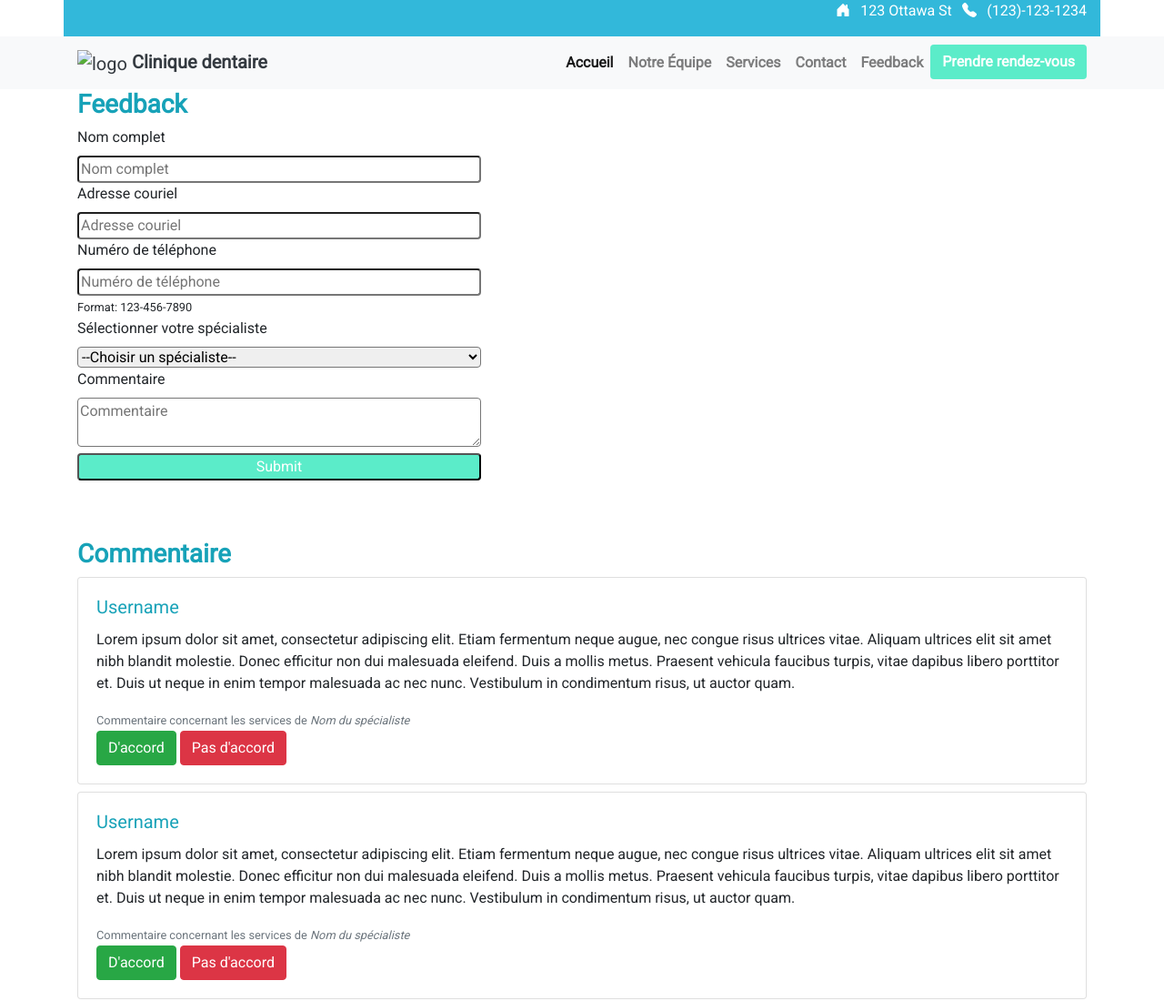
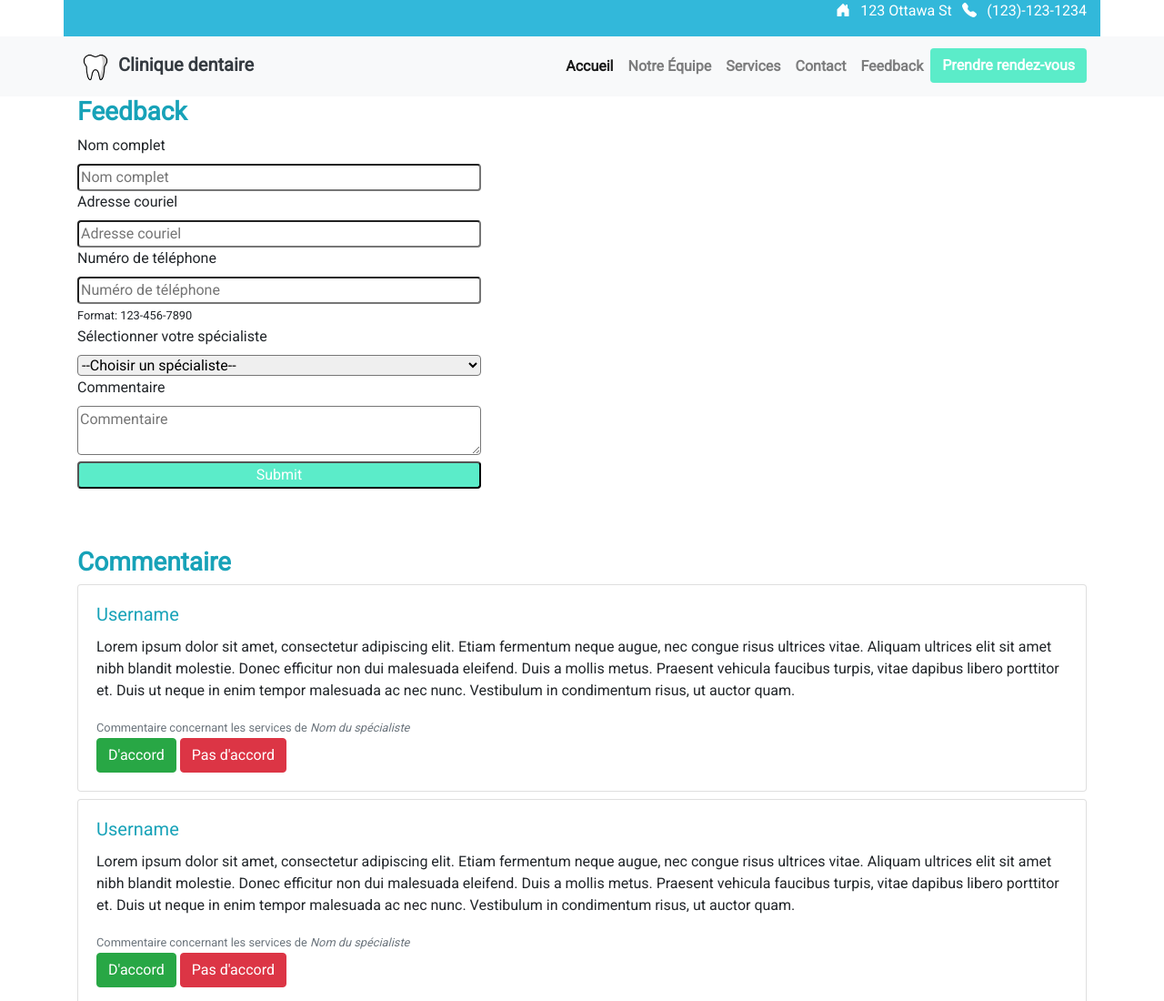
Before and after one commit to jeremie1207/projet-1-seg3525, a plain HTML site: page feedback.html in a window 1280 px wide. Shown: the top 1100 px of the page at 91% size. Drawn offline with nearby package versions, Linux system fonts and the light colour scheme; the site is published under a folder, as on GitHub Pages, so addresses that start at the root find nothing.

Commit message:
fix logo bug

```diff
--- a/feedback.html
+++ b/feedback.html
@@ -32,7 +32,7 @@
     <nav class="navbar navbar-expand-lg navbar-light bg-light">
         <div class="container">
             <a href="#" class="navbar-brand text-dark">
-                <img class="logo-image" src="/Images/tooth.png" alt="logo">
+                <img class="logo-image" src="Images/tooth.png" alt="logo">
                 <p class="logo-text font-weight-bold">Clinique dentaire</p>
             </a>
             <button class="navbar-toggler" type="button" data-toggle="collapse" data-target="#navbarNav" aria-controls="navbarNav" aria-expanded="false" aria-label="Toggle navigation">
```
Also changed, not shown: blanchiment-dent.html (+1 -1 lines), implant-dentaire.html (+1 -1 lines), traitement-canal.html (+1 -1 lines).
